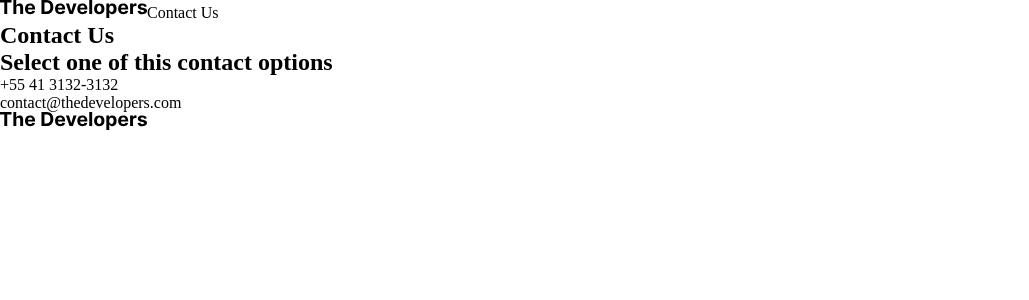
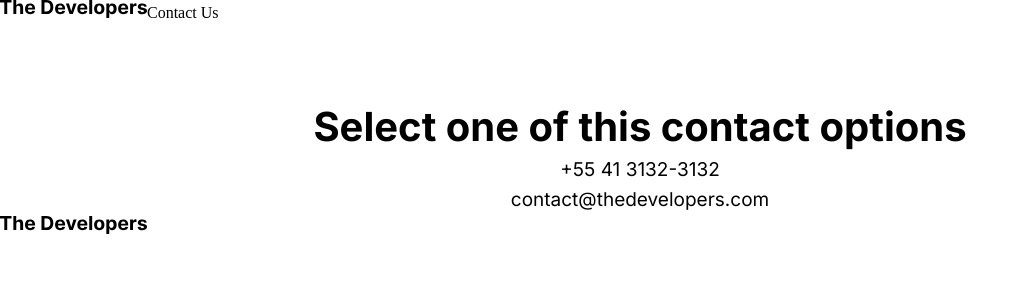
Before and after one commit to Gabriel-Zarpellon/the-developers-Gabriel-Zarpellon, an Angular app in the folder angular-site/: page /contato in a window 1280 px wide. Shown: the top 300 px of the page, without its empty margins (0-1029 px from the left). Built offline with nearby package versions, Linux system fonts and the light colour scheme.

Commit message:
style: add style classes

```diff
--- a/angular-site/src/app/components/sections/contactsection/contactsection.component.html
+++ b/angular-site/src/app/components/sections/contactsection/contactsection.component.html
@@ -1,7 +1,7 @@
 <section>
   <div>
-    <h2>Select one of this contact options</h2>
-    <p>+55 41 3132-3132</p>
-    <p>contact&#64;thedevelopers.com</p>
+    <h2 class="title two center">Select one of this contact options</h2>
+    <p class="paragraph center">+55 41 3132-3132</p>
+    <p class="paragraph center">contact&#64;thedevelopers.com</p>
   </div>
 </section>
--- a/angular-site/src/app/components/sections/ctasection/ctasection.component.html
+++ b/angular-site/src/app/components/sections/ctasection/ctasection.component.html
@@ -1,7 +1,7 @@
 <section>
   <div>
-    <h2>Find the best developers</h2>
-    <p>
+    <h2 class="title one white center">Find the best developers</h2>
+    <p class="paragraph white center">
       Lorem ipsum dolor sit amet, consectetur adipiscing elit. Nam libero massa,
       placerat in tempor non, tempor in quam. Sed suscipit laoreet lorem
       tincidunt lobortis
--- a/angular-site/src/app/components/sections/developerssection/developercard/developercard.component.html
+++ b/angular-site/src/app/components/sections/developerssection/developercard/developercard.component.html
@@ -1,5 +1,5 @@
 <li>
   <img [src]="developer.img" [alt]="developer.name" />
-  <h3>{{ developer.name }}</h3>
-  <p>{{ developer.description }}</p>
+  <h3 class="title three">{{ developer.name }}</h3>
+  <p class="paragraph small">{{ developer.description }}</p>
 </li>
--- a/angular-site/src/app/components/sections/herosection/herosection.component.html
+++ b/angular-site/src/app/components/sections/herosection/herosection.component.html
@@ -1,8 +1,8 @@
 <section>
   <div>
-    <span>Website</span>
-    <h1>The Developers</h1>
-    <p>
+    <span class="title three blue center">Website</span>
+    <h1 class="title one center">The Developers</h1>
+    <p class="paragraph center">
       Lorem ipsum dolor sit amet, consectetur adipiscing elit. Nam libero massa,
       placerat in tempor non, tempor in quam. Sed suscipit laoreet lorem
       tincidunt lobortis
--- a/angular-site/src/app/components/sections/titlesection/titlesection.component.html
+++ b/angular-site/src/app/components/sections/titlesection/titlesection.component.html
@@ -1,5 +1,5 @@
 <section>
   <div>
-    <h1>{{ title }}</h1>
+    <h1 class="title one white">{{ title }}</h1>
   </div>
 </section>
```
